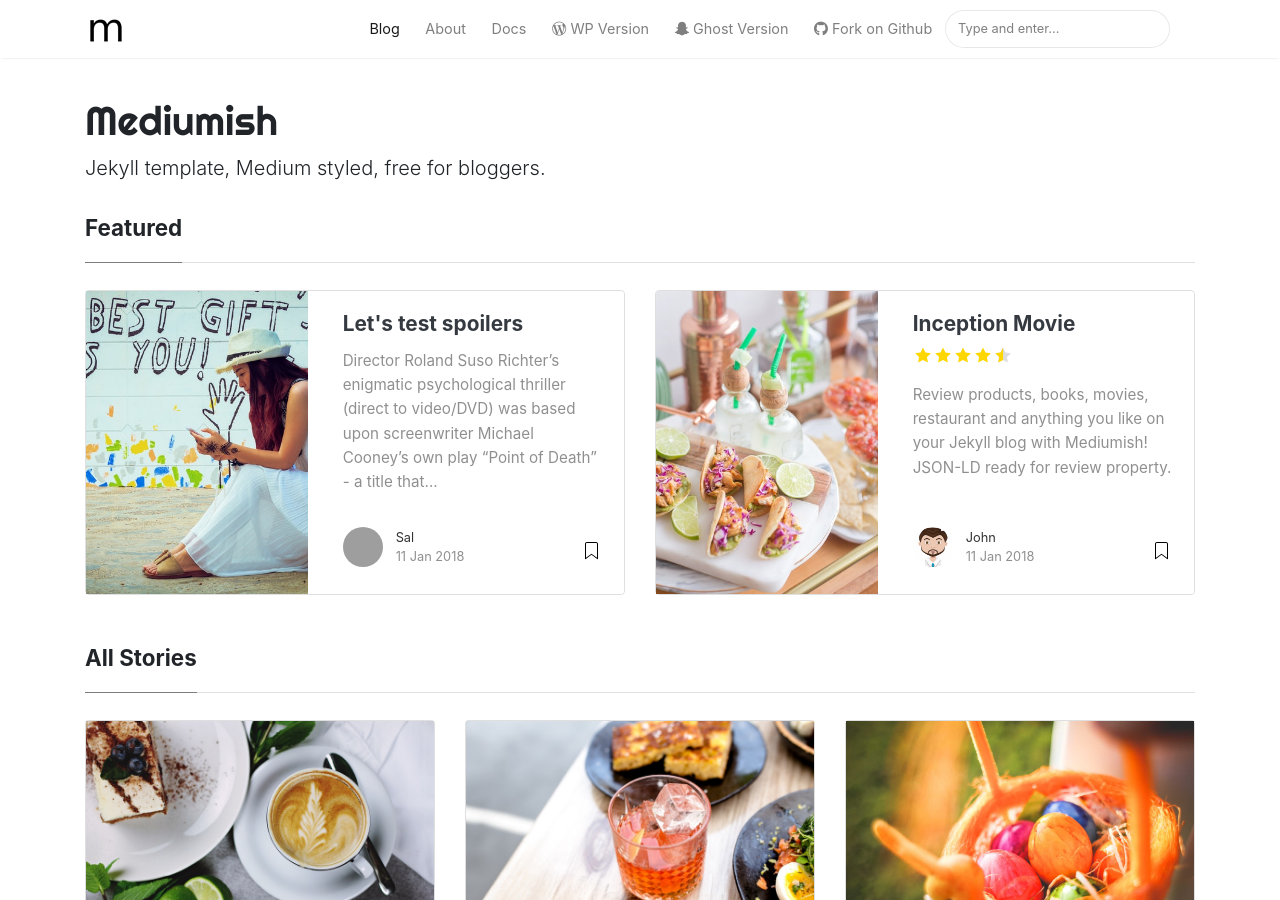
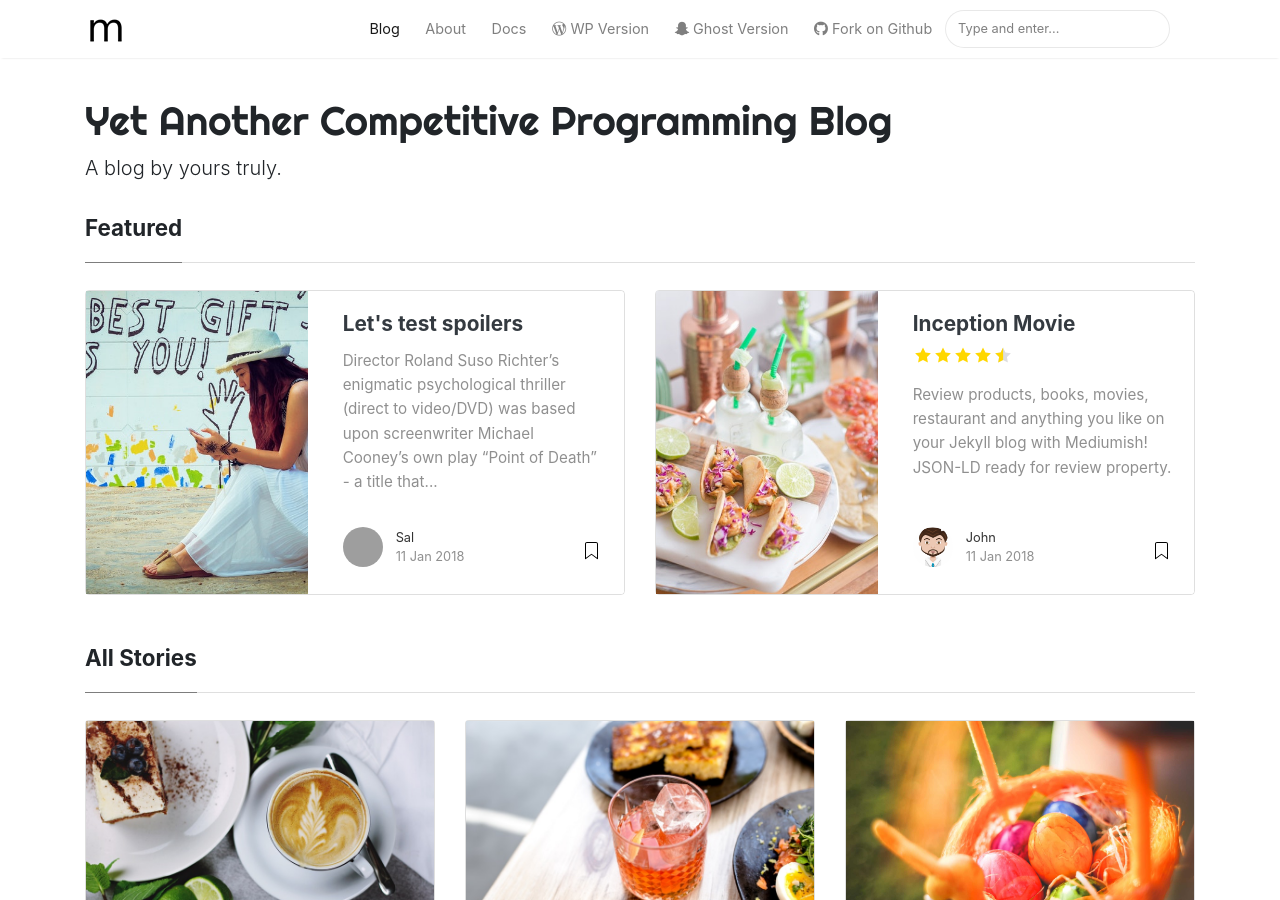
Before and after one commit to mzhang2021/cp-blog, a Jekyll site: the page built from index.html, in a window 1280 px wide and 900 px high. Built offline with Jekyll 4.4.1, drawn with Linux system fonts in a browser that asks for light colours; nearby versions of some CDN libraries; the list of posts is cut into pages by our own code; some of the changed text lies outside the part shown; grey boxes are pictures that could not be loaded.

Commit message:
modified config

```diff
--- a/_config.yml
+++ b/_config.yml
@@ -1,10 +1,10 @@
 # Site
-name: "Mediumish"
-title: "Mediumish"
-description: "Jekyll template, Medium styled, free for bloggers."
+name: "Yet Another Competitive Programming Blog"
+title: "Yet Another Competitive Programming Blog"
+description: "A blog by yours truly."
 logo: 'assets/images/logo.png'
 favicon: 'assets/images/logo.png'
-baseurl: /mediumish-theme-jekyll
+baseurl: /cp-blog
 google_analytics: 'UA-46278016-1'
 disqus: 'demowebsite'
 mailchimp-list: 'https://wowthemes.us11.list-manage.com/subscribe/post?u=8aeb20a530e124561927d3bd8&amp;id=8c3d2d214b'
@@ -13,6 +13,7 @@ permalink: /:title/
 
 # Authors
 authors:
+  # Creators of the template
   sal:
     name: Sal
     display_name: Sal
@@ -30,6 +31,12 @@ authors:
     web: https://www.wowthemes.net
     twitter: https://twitter.com/wowthemesnet
     description: "This is the author box. Write a short description of the author here. You are currently previewing Mediumish demo, a Jekyll template compatible with Github pages."
+  # Me
+  max:
+    name: Max
+    display_name: Max
+    web: https://codeforces.com/profile/smax
+    description: "Test description. Fill in later."
 
 # Plugins
 plugins:
```
Also changed, not shown: README.md.
